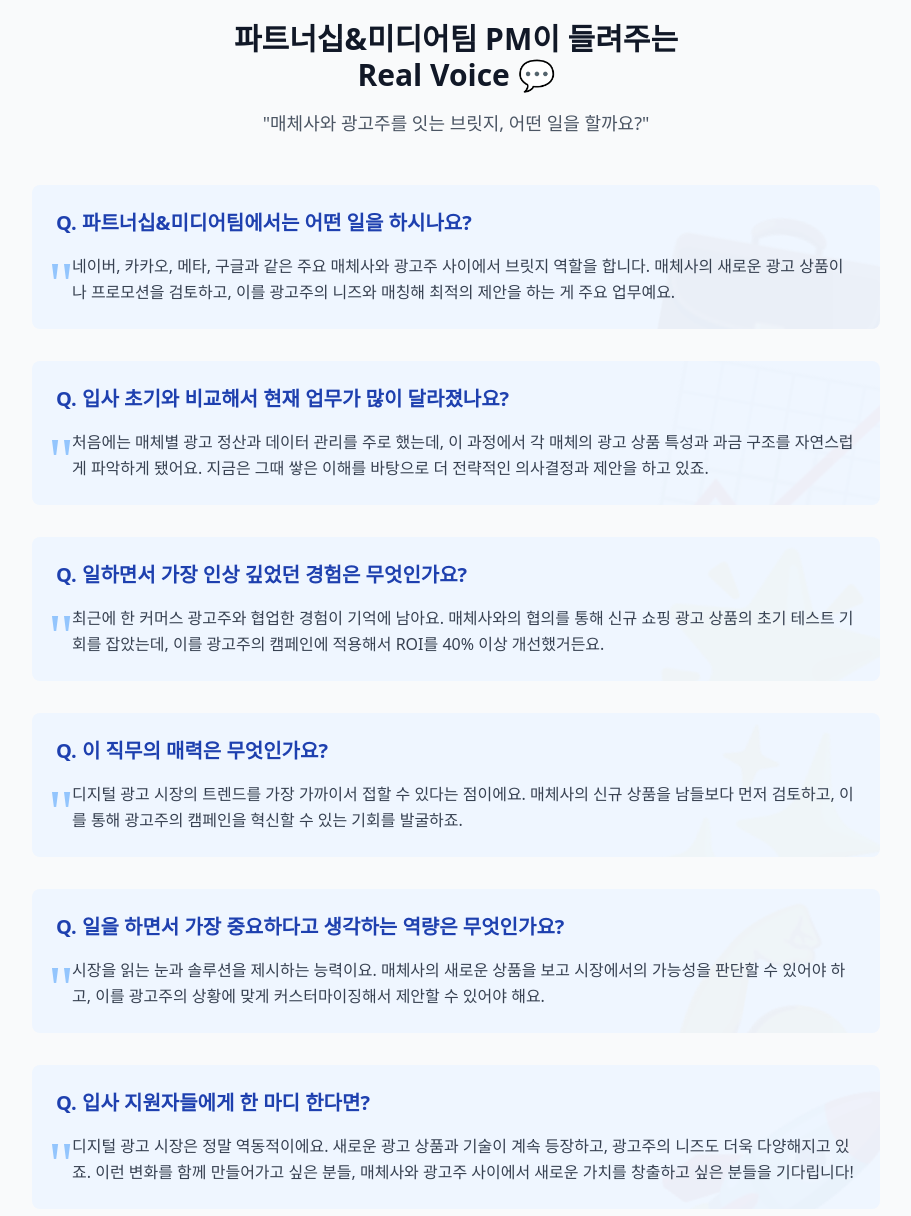
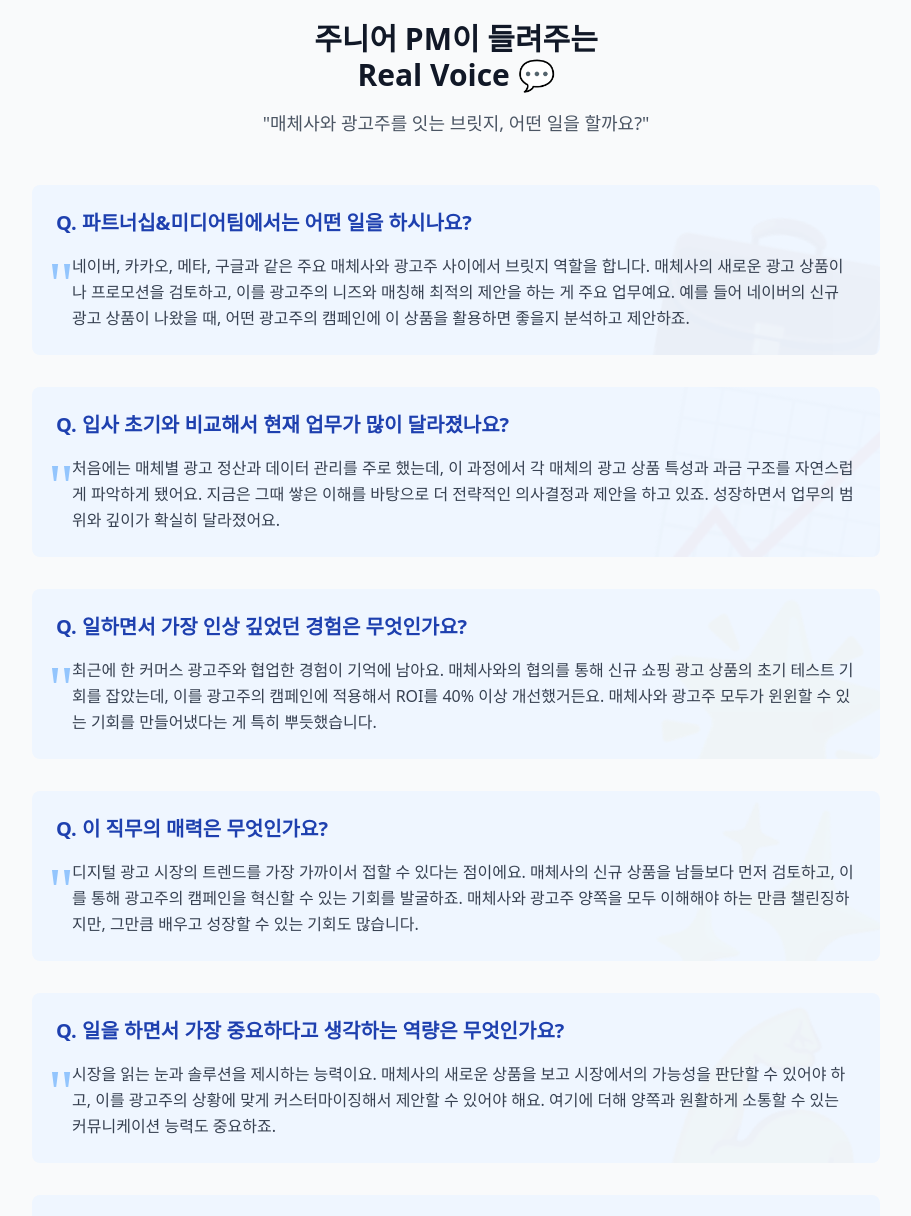
Before and after one commit to 1-thr2/mobidays-interview, a plain HTML site: page index.html in a window 1280 px wide. Shown: the part 51-1267 px from the top of the page, without its empty margins (184-1095 px from the left). Drawn offline with nearby package versions, Linux system fonts and the light colour scheme.

Commit message:
Update index.html
내용수정

```diff
--- a/index.html
+++ b/index.html
@@ -44,7 +44,7 @@
         <header class="text-center mb-12 interview-section relative">
             <img src="/api/placeholder/200/60" alt="Mobidays Logo" class="mx-auto mb-6"/>
             <div class="relative">
-                <h1 class="text-3xl font-bold text-gray-900 mb-4">파트너십&미디어팀 PM이 들려주는<br/>Real Voice 💬</h1>
+                <h1 class="text-3xl font-bold text-gray-900 mb-4"> 주니어 PM이 들려주는<br/>Real Voice 💬</h1>
                 <p class="text-lg text-gray-600">"매체사와 광고주를 잇는 브릿지, 어떤 일을 할까요?"</p>
             </div>
         </header>
@@ -58,7 +58,7 @@
                     <h2 class="text-xl font-bold text-blue-800 mb-4">Q. 파트너십&미디어팀에서는 어떤 일을 하시나요?</h2>
                     <div class="quote pl-4">
                         <p class="text-gray-700 leading-relaxed">
-                            네이버, 카카오, 메타, 구글과 같은 주요 매체사와 광고주 사이에서 브릿지 역할을 합니다. 매체사의 새로운 광고 상품이나 프로모션을 검토하고, 이를 광고주의 니즈와 매칭해 최적의 제안을 하는 게 주요 업무예요.
+                            네이버, 카카오, 메타, 구글과 같은 주요 매체사와 광고주 사이에서 브릿지 역할을 합니다. 매체사의 새로운 광고 상품이나 프로모션을 검토하고, 이를 광고주의 니즈와 매칭해 최적의 제안을 하는 게 주요 업무예요. 예를 들어 네이버의 신규 광고 상품이 나왔을 때, 어떤 광고주의 캠페인에 이 상품을 활용하면 좋을지 분석하고 제안하죠.
                         </p>
                     </div>
                 </div>
@@ -71,7 +71,7 @@
                     <h2 class="text-xl font-bold text-blue-800 mb-4">Q. 입사 초기와 비교해서 현재 업무가 많이 달라졌나요?</h2>
                     <div class="quote pl-4">
                         <p class="text-gray-700 leading-relaxed">
-                            처음에는 매체별 광고 정산과 데이터 관리를 주로 했는데, 이 과정에서 각 매체의 광고 상품 특성과 과금 구조를 자연스럽게 파악하게 됐어요. 지금은 그때 쌓은 이해를 바탕으로 더 전략적인 의사결정과 제안을 하고 있죠.
+                            처음에는 매체별 광고 정산과 데이터 관리를 주로 했는데, 이 과정에서 각 매체의 광고 상품 특성과 과금 구조를 자연스럽게 파악하게 됐어요. 지금은 그때 쌓은 이해를 바탕으로 더 전략적인 의사결정과 제안을 하고 있죠. 성장하면서 업무의 범위와 깊이가 확실히 달라졌어요.
                         </p>
                     </div>
                 </div>
@@ -84,7 +84,7 @@
                     <h2 class="text-xl font-bold text-blue-800 mb-4">Q. 일하면서 가장 인상 깊었던 경험은 무엇인가요?</h2>
                     <div class="quote pl-4">
                         <p class="text-gray-700 leading-relaxed">
-                            최근에 한 커머스 광고주와 협업한 경험이 기억에 남아요. 매체사와의 협의를 통해 신규 쇼핑 광고 상품의 초기 테스트 기회를 잡았는데, 이를 광고주의 캠페인에 적용해서 ROI를 40% 이상 개선했거든요.
+                            최근에 한 커머스 광고주와 협업한 경험이 기억에 남아요. 매체사와의 협의를 통해 신규 쇼핑 광고 상품의 초기 테스트 기회를 잡았는데, 이를 광고주의 캠페인에 적용해서 ROI를 40% 이상 개선했거든요. 매체사와 광고주 모두가 윈윈할 수 있는 기회를 만들어냈다는 게 특히 뿌듯했습니다.
                         </p>
                     </div>
                 </div>
@@ -97,7 +97,7 @@
                     <h2 class="text-xl font-bold text-blue-800 mb-4">Q. 이 직무의 매력은 무엇인가요?</h2>
                     <div class="quote pl-4">
                         <p class="text-gray-700 leading-relaxed">
-                            디지털 광고 시장의 트렌드를 가장 가까이서 접할 수 있다는 점이에요. 매체사의 신규 상품을 남들보다 먼저 검토하고, 이를 통해 광고주의 캠페인을 혁신할 수 있는 기회를 발굴하죠.
+                            디지털 광고 시장의 트렌드를 가장 가까이서 접할 수 있다는 점이에요. 매체사의 신규 상품을 남들보다 먼저 검토하고, 이를 통해 광고주의 캠페인을 혁신할 수 있는 기회를 발굴하죠. 매체사와 광고주 양쪽을 모두 이해해야 하는 만큼 챌린징하지만, 그만큼 배우고 성장할 수 있는 기회도 많습니다.
                         </p>
                     </div>
                 </div>
@@ -110,7 +110,7 @@
                     <h2 class="text-xl font-bold text-blue-800 mb-4">Q. 일을 하면서 가장 중요하다고 생각하는 역량은 무엇인가요?</h2>
                     <div class="quote pl-4">
                         <p class="text-gray-700 leading-relaxed">
-                            시장을 읽는 눈과 솔루션을 제시하는 능력이요. 매체사의 새로운 상품을 보고 시장에서의 가능성을 판단할 수 있어야 하고, 이를 광고주의 상황에 맞게 커스터마이징해서 제안할 수 있어야 해요.
+                            시장을 읽는 눈과 솔루션을 제시하는 능력이요. 매체사의 새로운 상품을 보고 시장에서의 가능성을 판단할 수 있어야 하고, 이를 광고주의 상황에 맞게 커스터마이징해서 제안할 수 있어야 해요. 여기에 더해 양쪽과 원활하게 소통할 수 있는 커뮤니케이션 능력도 중요하죠.
                         </p>
                     </div>
                 </div>
@@ -123,7 +123,7 @@
                     <h2 class="text-xl font-bold text-blue-800 mb-4">Q. 입사 지원자들에게 한 마디 한다면?</h2>
                     <div class="quote pl-4">
                         <p class="text-gray-700 leading-relaxed">
-                            디지털 광고 시장은 정말 역동적이에요. 새로운 광고 상품과 기술이 계속 등장하고, 광고주의 니즈도 더욱 다양해지고 있죠. 이런 변화를 함께 만들어가고 싶은 분들, 매체사와 광고주 사이에서 새로운 가치를 창출하고 싶은 분들을 기다립니다!
+                            디지털 광고 시장은 정말 역동적이에요. 새로운 광고 상품과 기술이 계속 등장하고, 광고주의 니즈도 더욱 다양해지고 있죠. 이런 변화를 함께 만들어가고 싶은 분들, 매체사와 광고주 사이에서 새로운 가치를 창출하고 싶은 분들과 함께 일하고 싶어요!
                         </p>
                     </div>
                 </div>
```
